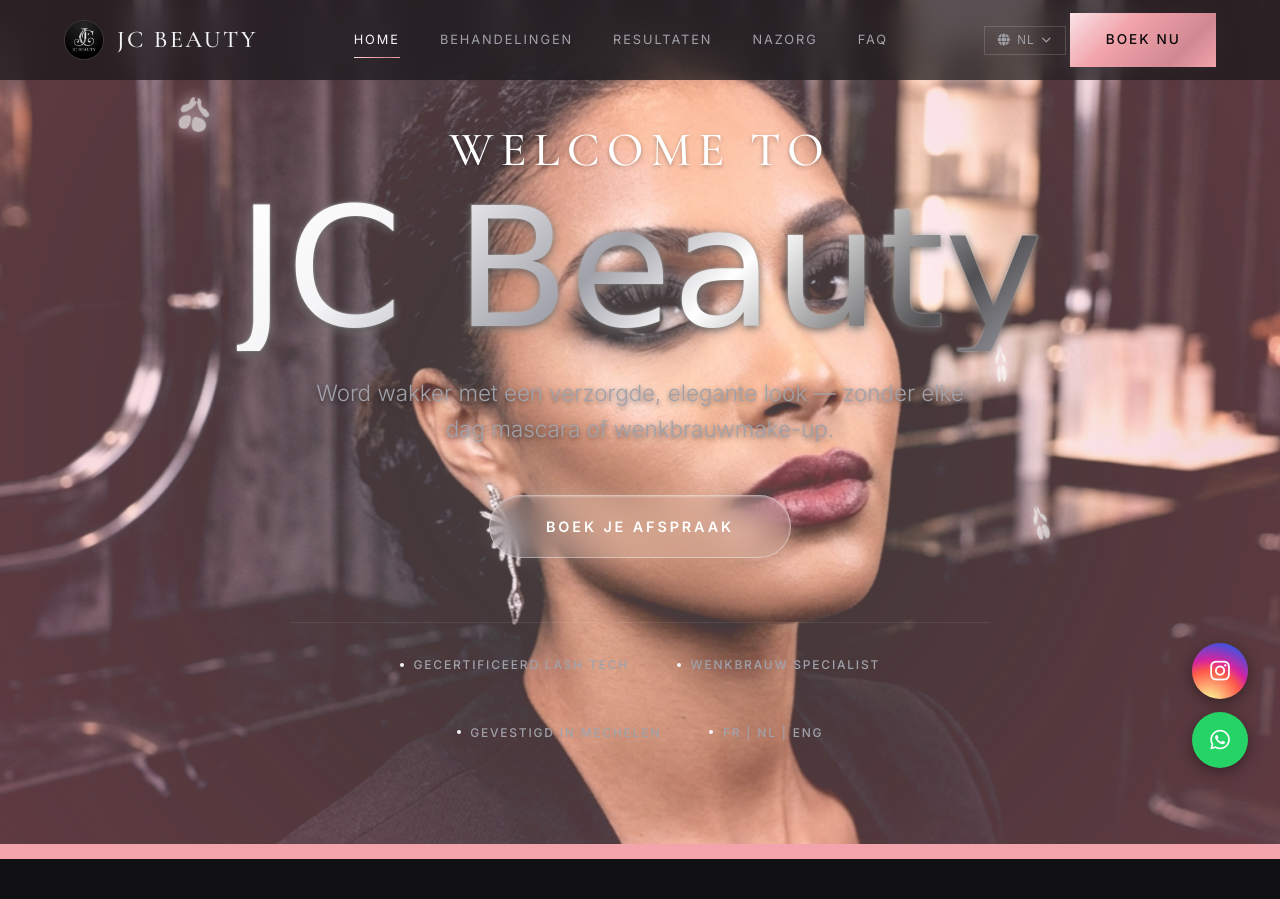
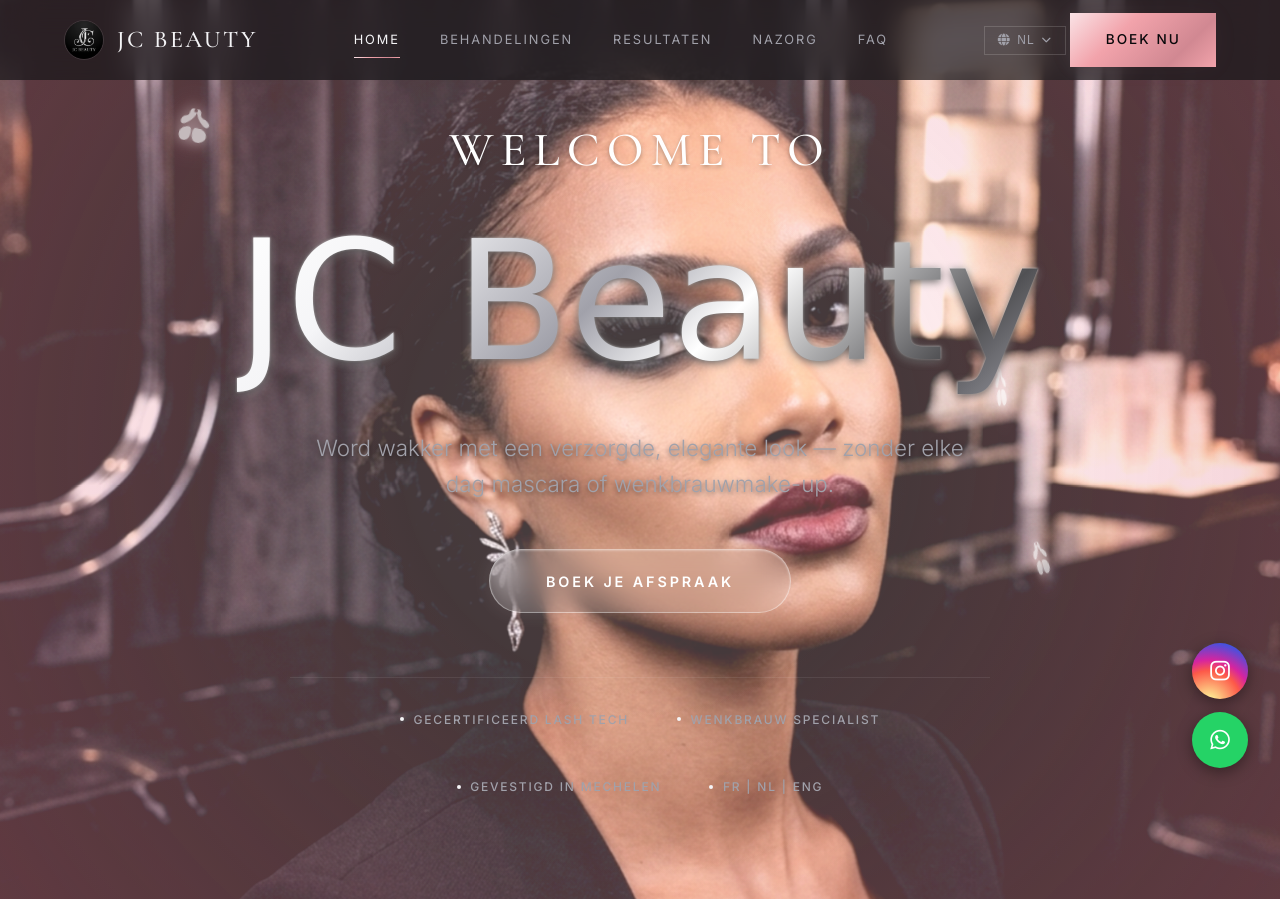
Before and after one commit to importantpapi/jc-beauty, a website built with Vite: page index.html in a window 1280 px wide. Shown: the top 899 px of the page. Built offline with nearby package versions, Linux system fonts and the light colour scheme; a web font is replaced by a local one.

Commit message:
style: fix header spacing overlap issue on hero

```diff
--- a/style.css
+++ b/style.css
@@ -593,9 +593,10 @@
   -webkit-background-clip: text;
   -webkit-text-fill-color: transparent;
   filter: drop-shadow(0 2px 4px rgba(0, 0, 0, 0.6)) drop-shadow(0 0 1px rgba(255, 255, 255, 0.9));
-  line-height: 0.9;
+  line-height: 1.15; /* Adjusted to prevent top loops from overlapping above */
   letter-spacing: normal;
   padding-bottom: 0.5rem;
+  margin-top: 0.8rem; /* Creates breathing room between WELCOME TO and the script title */
 }
 
 /* Premium Glassmorphic Capsule Booking Button */
```
